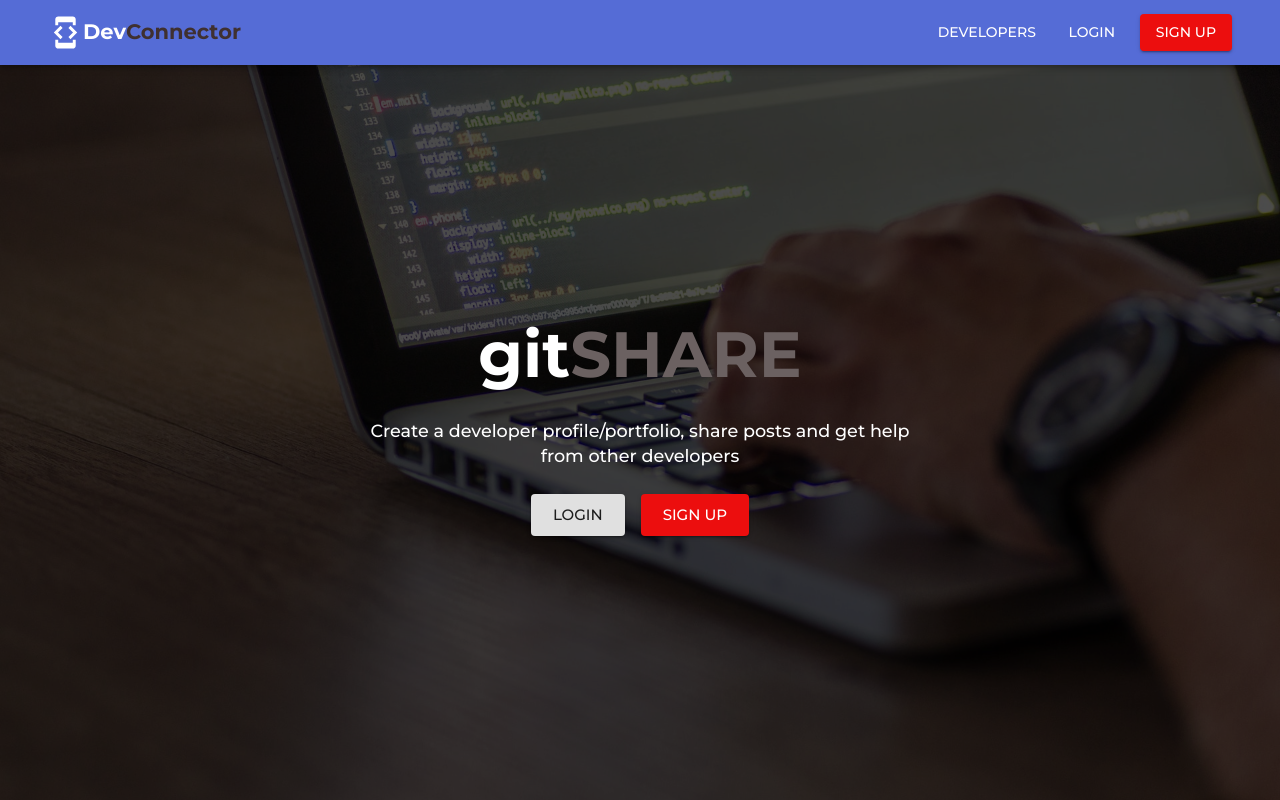
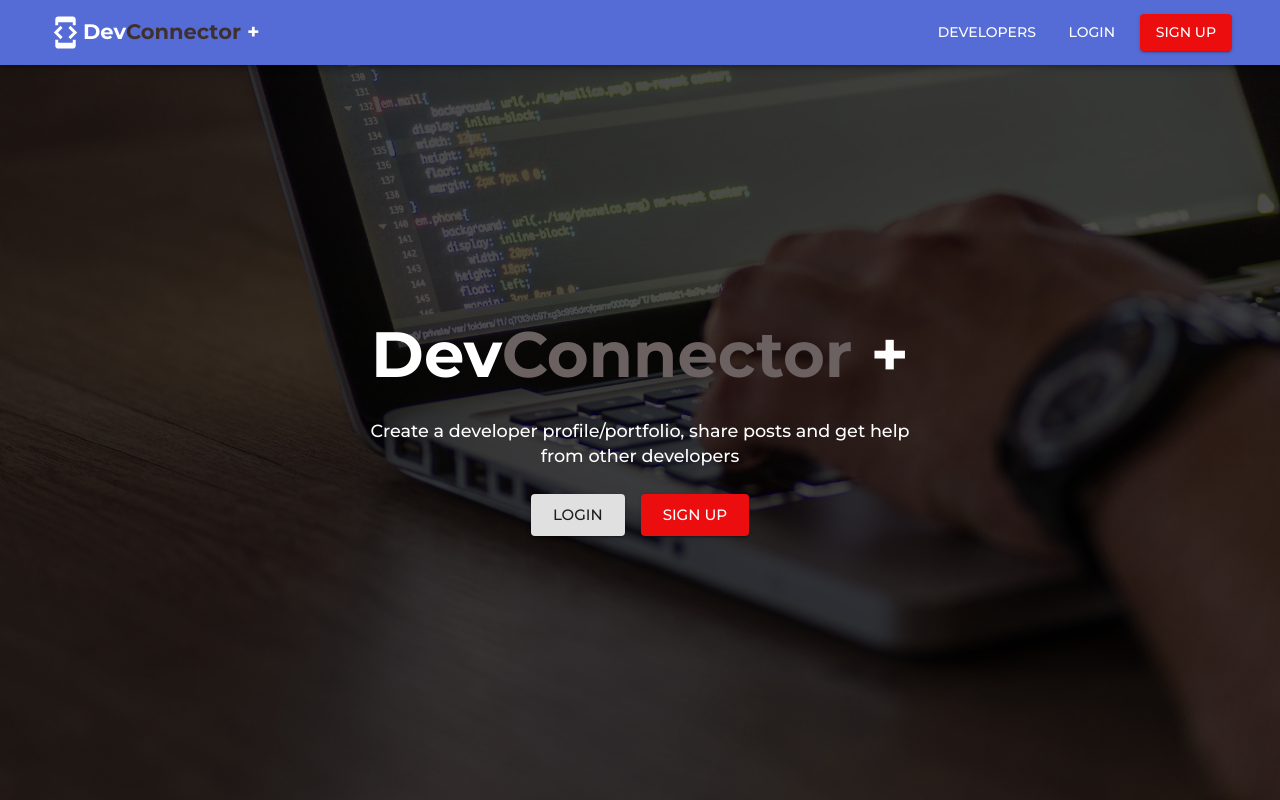
Before and after one commit to aseerkt/dev-connector-plus, a Next.js app in the folder client/: page / in a window 1280 px wide. Built offline with nearby package versions, Linux system fonts and the light colour scheme; no server answers.

Commit message:
updated readme & code to give credits to bradtraversy

```diff
--- a/client/src/components/Logo.tsx
+++ b/client/src/components/Logo.tsx
@@ -31,7 +31,7 @@ const Logo = () => {
         }}
         className={classes.title}
       >
-        Dev<span className={classes.titleSecondary}>Connector</span>
+        Dev<span className={classes.titleSecondary}>Connector</span> +
       </h2>
     </div>
   );
--- a/client/src/pages/index.tsx
+++ b/client/src/pages/index.tsx
@@ -63,7 +63,7 @@ export default function Home() {
           <div className={classes.landingInner}>
             <Container maxWidth='sm'>
               <h1 className={classes.title}>
-                git<span className={classes.titleSHARE}>SHARE</span>
+                Dev<span className={classes.titleSHARE}>Connector</span> +
               </h1>
               <p className={classes.tagText}>
                 Create a developer profile/portfolio, share posts and get help
```
Also changed, not shown: 2 other files (tests, documents, lock files or other folders).
